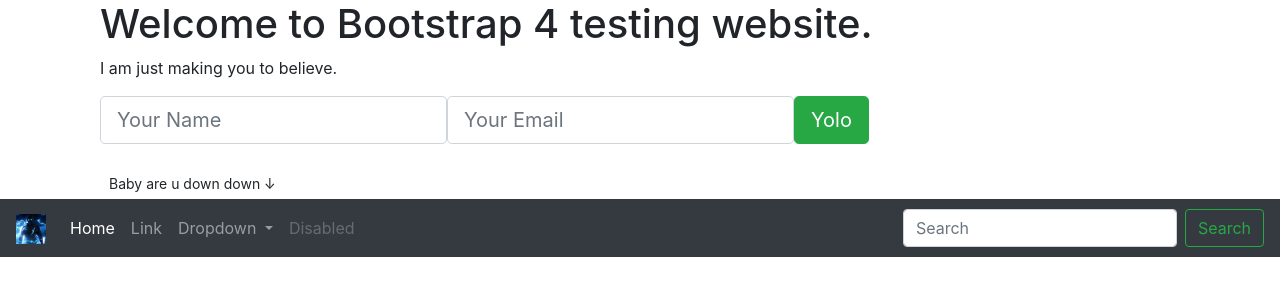
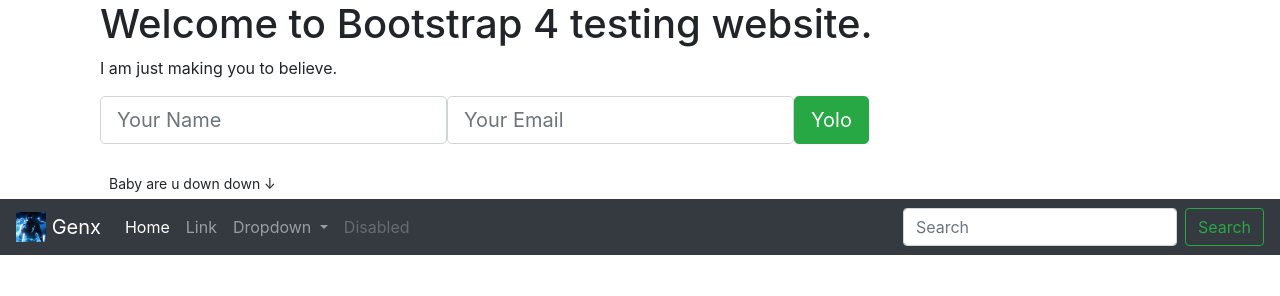
Before and after one commit to soyo-kaze/matrix101, a plain HTML site: page index.html in a window 1280 px wide. Drawn offline with nearby package versions, Linux system fonts and the light colour scheme.

Commit message:
added successfully

```diff
--- a/index.html
+++ b/index.html
@@ -35,7 +35,8 @@
 
   <nav class="navbar navbar-expand-lg navbar-dark bg-dark">
   <a class="navbar-brand" href="#">
-  <img src="logo.jpg" width="30" height="30" alt="">
+  <img src="logo.jpg" width="30" height="30" class="d-inline-block align-top" alt="">
+  Genx
   </a>
   <button class="navbar-toggler" type="button" data-toggle="collapse" data-target="#navbarSupportedContent" aria-controls="navbarSupportedContent" aria-expanded="false" aria-label="Toggle navigation">
     <span class="navbar-toggler-icon"></span>
```
